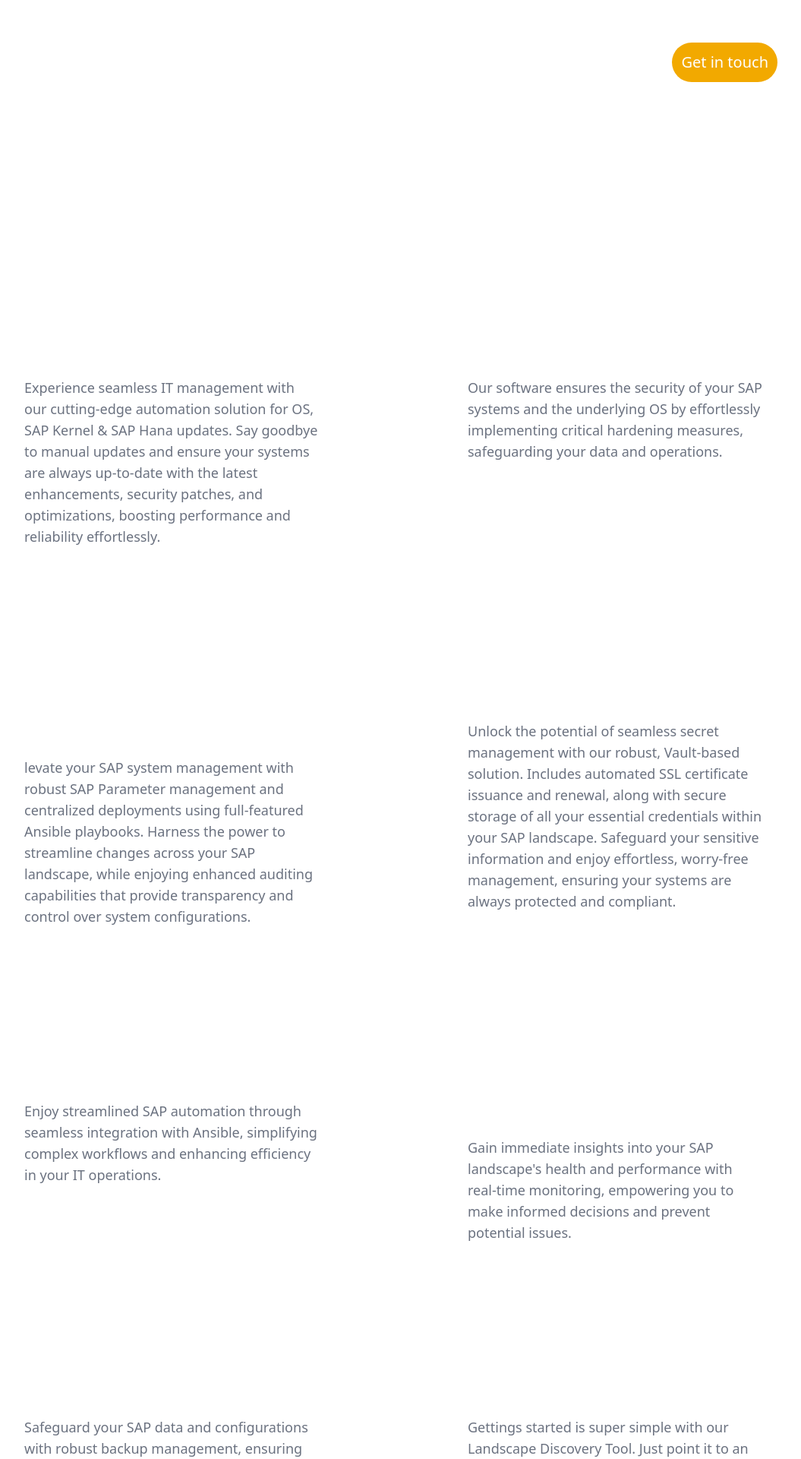
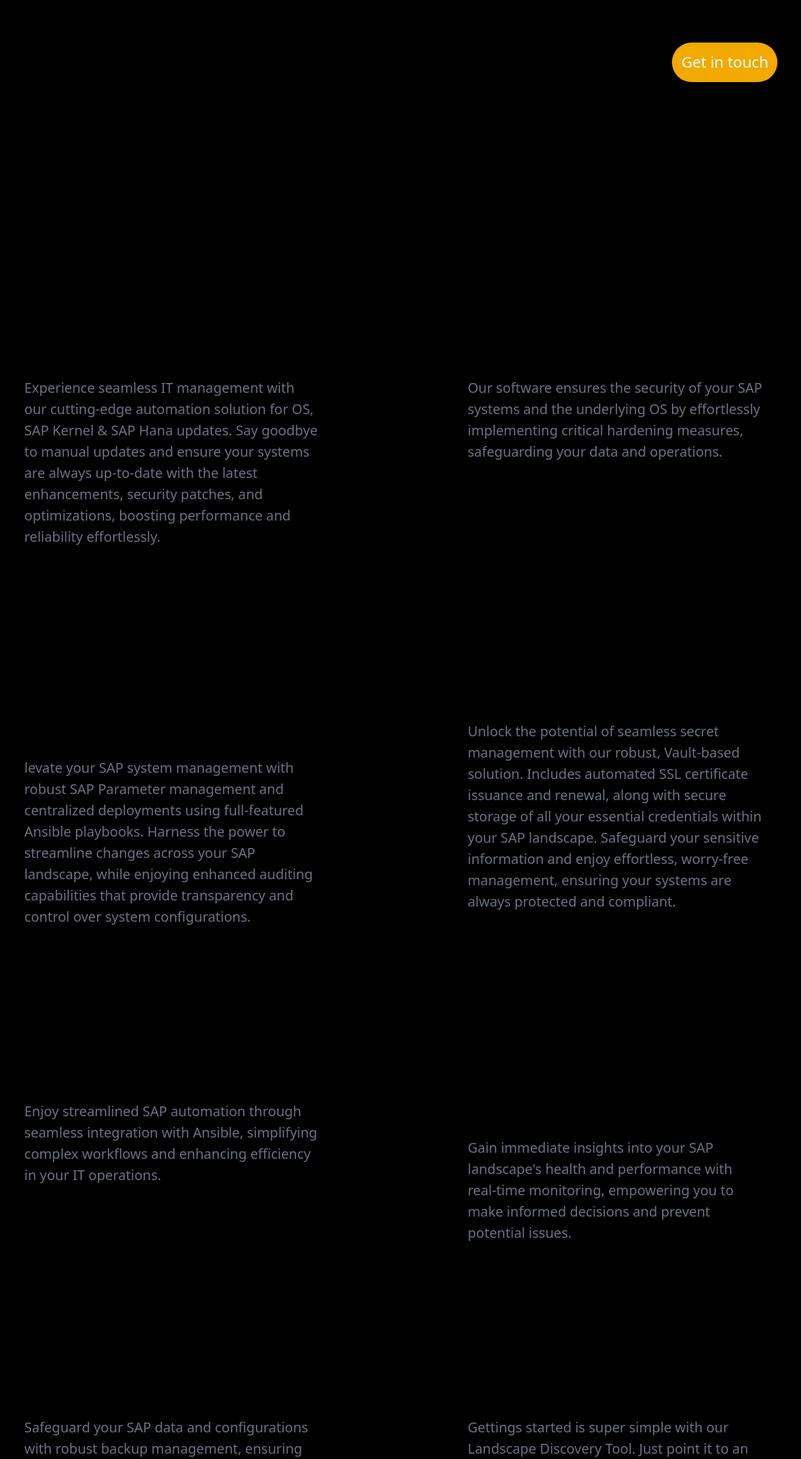
Before and after one commit to ShahzadAliSoomro/Marketing-Site, a Next.js app: page /services in a window 1280 px wide. Shown: the top 1920 px of the page at 76% size, without its empty margins (200-1255 px from the left). Built offline with nearby package versions, Linux system fonts and the light colour scheme; some icons are missing.

Commit message:
completed

```diff
--- a/app/components/CanvasAnimation/index.tsx
+++ /dev/null
@@ -1,17 +0,0 @@
-import React from 'react'
-
-
-export default function CanvasAnimation() {
-    console.log("Canvas", CanvasAnimation);
-  return (
-
-    <canvas
-    className=""
-    id="glcanvas"
-    width="100vw"
-    height="100vh"
-    tabIndex={1}
-  ></canvas>
-
-  )
-}
--- a/app/components/Footer/index.tsx
+++ b/app/components/Footer/index.tsx
@@ -6,7 +6,7 @@ export default function Footer() {
   return (
     <div className="w-full container mx-auto text-white lg:pt-24 pt-0">
       <div className="flex flex-col gap-28 lg:p-14 p-7">
-        <div className="w-full border-b-2 border-black dark:border-white lg:pt-14 pt-0"></div>
+        <div className="w-full border-b-2 border-white dark:border-white lg:pt-14 pt-0"></div>
         <div className="flex flex-col gap-6 lg:pt-24 pt-0">
           <div>
             <p className=" text-lg">Work with us</p>
--- a/app/components/HeroSec/index.tsx
+++ b/app/components/HeroSec/index.tsx
@@ -17,7 +17,7 @@ export default function HeroSec() {
         </div>
         <div className="flex items-center gap-3 text-white">
           <div className="text-lg font-normal">More about us</div>
-          <div className="bg-[#f2a900] hover:bg-[hsla(36,100%,47%,1)] w-[40px] h-[40px] rounded-full p-2">
+          <div className="bg-[#f2a900] w-[40px] h-[40px] rounded-full p-2">
             <BsArrowRight className="text-white w-6 h-6" />
           </div>
         </div>
--- a/app/components/Navbar/index.tsx
+++ b/app/components/Navbar/index.tsx
@@ -9,7 +9,7 @@ export default function Navbar() {
   const pathname = usePathname();
   const [isOpen, setIsOpen] = useState(false);
 
-  const textColorClass = pathname === "/services" || pathname === "/about" ? "text-white" : "text-white";
+  const textColorClass = pathname === "/services" || pathname === "/about" ? "text-black" : "text-white";
 
   const toggleMenu = () => {
     setIsOpen(!isOpen);
--- a/app/components/ScrollColorChange/index.tsx
+++ b/app/components/ScrollColorChange/index.tsx
@@ -37,7 +37,7 @@ const ScrollColorChange = ({
         ? "black"
         : "#454648"
         ? "#575759"
-        : "#C5C4C9";
+        : "white";
       } else if (pathname === "/services") { // Ensure "Services" is spelled correctly
         return scrollPosition <= 30
           ? "#FFFFFF"
--- a/app/getintouch/page.tsx
+++ b/app/getintouch/page.tsx
@@ -100,7 +100,7 @@ export default function GetInTouch() {
                     </label>
                   </div>
                   <div className="">
-              <button className="bg-[#f2a900] hover:bg-[hsla(36,100%,47%,1)] p-2 w-[150px] rounded-full">
+              <button className="bg-[#f2a900] text-white hover:bg-[hsla(36,100%,47%,1)] p-2 w-[150px] rounded-full">
                 Submit
               </button>
             </div>
--- a/app/globals.css
+++ b/app/globals.css
@@ -1,40 +1,39 @@
 @tailwind base;
 @tailwind components;
 @tailwind utilities;
-
-
 
 .inter.className {
   position: relative;
   font-family: Helvetica, Arial, sans-serif;
 }
-/* body {
-  margin: 0;
-  background-color: #000;
-  color: #fff;
-  font-family: Helvetica, Arial, sans-serif;
-  height:100vh;
+
+/* .inter.className::after {
+  content: '';
+  position: absolute;
+  top: 0;
+  left: 0;
+  right: 0;
+  bottom: 0;
+  z-index: -1;
+  background: linear-gradient(180deg, #02071D 0%, rgba(2, 7, 29, 0) 100%, rgba(2, 7, 29, 0.6) 100%);
 } */
 
-/* body {
-  margin: 0;
-  background-color: transparent;
-  color: brown;
-  font-family: Helvetica, Arial, sans-serif;
-  height:200vh;
+canvas {
+  display: block;
+  outline: 0;
+}
+
+/* canvas {
+  display: block;
+  position: fixed;
+  top: 0;
+  left: 0;
+  right: 0;
+  bottom: 0;
+  z-index: 0;
+  outline: 0;
+  background: linear-gradient(180deg, #02071D 0%, rgba(2, 7, 29, 0) 100%, rgba(2, 7, 29, 0.6) 100%);
 } */
-
-
-
-canvas {
-
-  display: block;
-  /* position: absolute; */
-  outline:0;
-  /* background-color: hsla(172, 100%, 50%, 0.397); */
-  /* width: 100vw;
-  height: 100vh; */
-}
 
 * {
   /* disable on touch highlights of html elements, especially on mobile! */
--- a/app/layout.tsx
+++ b/app/layout.tsx
@@ -5,7 +5,6 @@ import Footer from "./components/Footer";
 import Navbar from "./components/Navbar";
 import ScrollColorChange from "./components/ScrollColorChange";
 import Script from "next/script";
-import CanvasAnimation from "./components/CanvasAnimation";
 
 
 const inter = Inter({ subsets: ["latin"] });
@@ -24,12 +23,14 @@ export default function RootLayout({
   return (
     <html lang="en">
       <head>
-        {/* <Script src="/js/cables-library.js"></Script> */}
+        {/* <Script src="/js/cables-library.js" /> */}
         <Script src="/js/patch.js" />
       </head>
-      <body className="inter.className text-white">
+
+      <body className="inter.className">
+
         <canvas
-          className="fixed top-0 left-0 right-0 bottom-0 inset-0 z-0"
+          className="fixed top-0 left-0 right-0 bottom-0 inset-0 z-20"
           id="glcanvas"
           width="100vw"
           height="100vh"
@@ -37,12 +38,12 @@ export default function RootLayout({
         ></canvas>
 
         <div className="relative z-20">
-          {/* <ScrollColorChange> */}
+          <ScrollColorChange>
             <Navbar />
 
             {children}
             <Footer />
-          {/* </ScrollColorChange> */}
+          </ScrollColorChange>
         </div>
 
         <script
--- a/app/services/page.tsx
+++ b/app/services/page.tsx
@@ -13,7 +13,7 @@ import { FiMap } from "react-icons/fi";
 const ServiceData = [
   {
     id: 1,
-    icon: <TbBrandTether className="text-white hover:text-[hsla(36,100%,47%,1)] w-[128px] h-[128px]" />,
+    icon: <TbBrandTether className="text-black hover:text-[hsla(36,100%,47%,1)] w-[128px] h-[128px]" />,
     title: "Uninvolved Updates",
     description:
       "Experience seamless IT management with our cutting-edge automation solution for OS, SAP Kernel & SAP Hana updates. Say goodbye to manual updates and ensure your systems are always up-to-date with the latest enhancements, security patches, and optimizations, boosting performance and reliability effortlessly.",
@@ -22,7 +22,7 @@ const ServiceData = [
   },
   {
     id: 2,
-    icon: <MdOutlineDiamond className="text-white hover:text-[hsla(36,100%,47%,1)] w-[128px] h-[128px]" />,
+    icon: <MdOutlineDiamond className="text-black hover:text-[hsla(36,100%,47%,1)] w-[128px] h-[128px]" />,
     title: "Seamless System Hardening",
     description:
       "Our software ensures the security of your SAP systems and the underlying OS by effortlessly implementing critical hardening measures, safeguarding your data and operations.",
@@ -31,7 +31,7 @@ const ServiceData = [
   },
   {
     id: 3,
-    icon: <VscSettings className="text-white hover:text-[hsla(36,100%,47%,1)] w-[128px] h-[128px]" />,
+    icon: <VscSettings className="text-black hover:text-[hsla(36,100%,47%,1)] w-[128px] h-[128px]" />,
     title: "Your SAP Landscape Central",
     description:
       "levate your SAP system management with robust SAP Parameter management and centralized deployments using full-featured Ansible playbooks. Harness the power to streamline changes across your SAP landscape, while enjoying enhanced auditing capabilities that provide transparency and control over system configurations.",
@@ -40,7 +40,7 @@ const ServiceData = [
   },
   {
     id: 4,
-    icon: <BsShieldCheck className="text-white hover:text-[hsla(36,100%,47%,1)] w-[128px] h-[128px]" />,
+    icon: <BsShieldCheck className="text-black hover:text-[hsla(36,100%,47%,1)] w-[128px] h-[128px]" />,
     title: "Secret Management",
     description:
       "Unlock the potential of seamless secret management with our robust, Vault-based solution. Includes automated SSL certificate issuance and renewal, along with secure storage of all your essential credentials within your SAP landscape. Safeguard your sensitive information and enjoy effortless, worry-free management, ensuring your systems are always protected and compliant.",
@@ -49,7 +49,7 @@ const ServiceData = [
   },
   {
     id: 5,
-    icon: <PiTarget className="text-white hover:text-[hsla(36,100%,47%,1)] w-[128px] h-[128px]" />,
+    icon: <PiTarget className="text-black hover:text-[hsla(36,100%,47%,1)] w-[128px] h-[128px]" />,
     title: "Smooth Orchestration",
     description:
       "Enjoy streamlined SAP automation through seamless integration with Ansible, simplifying complex workflows and enhancing efficiency in your IT operations.",
@@ -58,7 +58,7 @@ const ServiceData = [
   },
   {
     id: 6,
-    icon: <FiMap className="text-white hover:text-[hsla(36,100%,47%,1)] w-[128px] h-[128px]" />,
+    icon: <FiMap className="text-black hover:text-[hsla(36,100%,47%,1)] w-[128px] h-[128px]" />,
     title: "Realtime Landscape Overview",
     description:
       "Gain immediate insights into your SAP landscape's health and performance with real-time monitoring, empowering you to make informed decisions and prevent potential issues.",
@@ -67,7 +67,7 @@ const ServiceData = [
   },
   {
     id: 7,
-    icon: <TbBrandTether className="text-white hover:text-[hsla(36,100%,47%,1)] w-[128px] h-[128px]" />,
+    icon: <TbBrandTether className="text-black hover:text-[hsla(36,100%,47%,1)] w-[128px] h-[128px]" />,
     title: "Solid Backup Management",
     description:
       "Safeguard your SAP data and configurations with robust backup management, ensuring quick recovery in case of unexpected data loss or system failures.",
@@ -76,7 +76,7 @@ const ServiceData = [
   },
   {
     id: 8,
-    icon: <PiRocketLaunchDuotone className="text-white hover:text-[hsla(36,100%,47%,1)] w-[128px] h-[128px]" />,
+    icon: <PiRocketLaunchDuotone className="text-black hover:text-[hsla(36,100%,47%,1)] w-[128px] h-[128px]" />,
     title: "Automagic Discovery",
     description:
       "Gettings started is super simple with our Landscape Discovery Tool. Just point it to an IP range and we'll figure out your system. Have an up-to-date overview of your systems in less than 5 minutes!",
@@ -85,7 +85,7 @@ const ServiceData = [
   },
   {
     id: 9,
-    icon: <GoGraph className="text-white hover:text-[hsla(36,100%,47%,1)] w-[128px] h-[128px]" />,
+    icon: <GoGraph className="text-black hover:text-[hsla(36,100%,47%,1)] w-[128px] h-[128px]" />,
     title: "Rigorous Reporting",
     description:
       "Access comprehensive and customizable reports to analyze SAP system performance, compliance, and utilization, enabling data-driven decision-making and accountability.",
@@ -94,7 +94,7 @@ const ServiceData = [
   },
   {
     id: 10,
-    icon: <BiSolidUserBadge className="text-white hover:text-[hsla(36,100%,47%,1)] w-[128px] h-[128px]" />,
+    icon: <BiSolidUserBadge className="text-black hover:text-[hsla(36,100%,47%,1)] w-[128px] h-[128px]" />,
     title: "Flexible Access Management",
     description:
       "Take control of user access to your SAP systems effortlessly, ensuring the right people have the right permissions, enhancing security, and compliance.",
```
